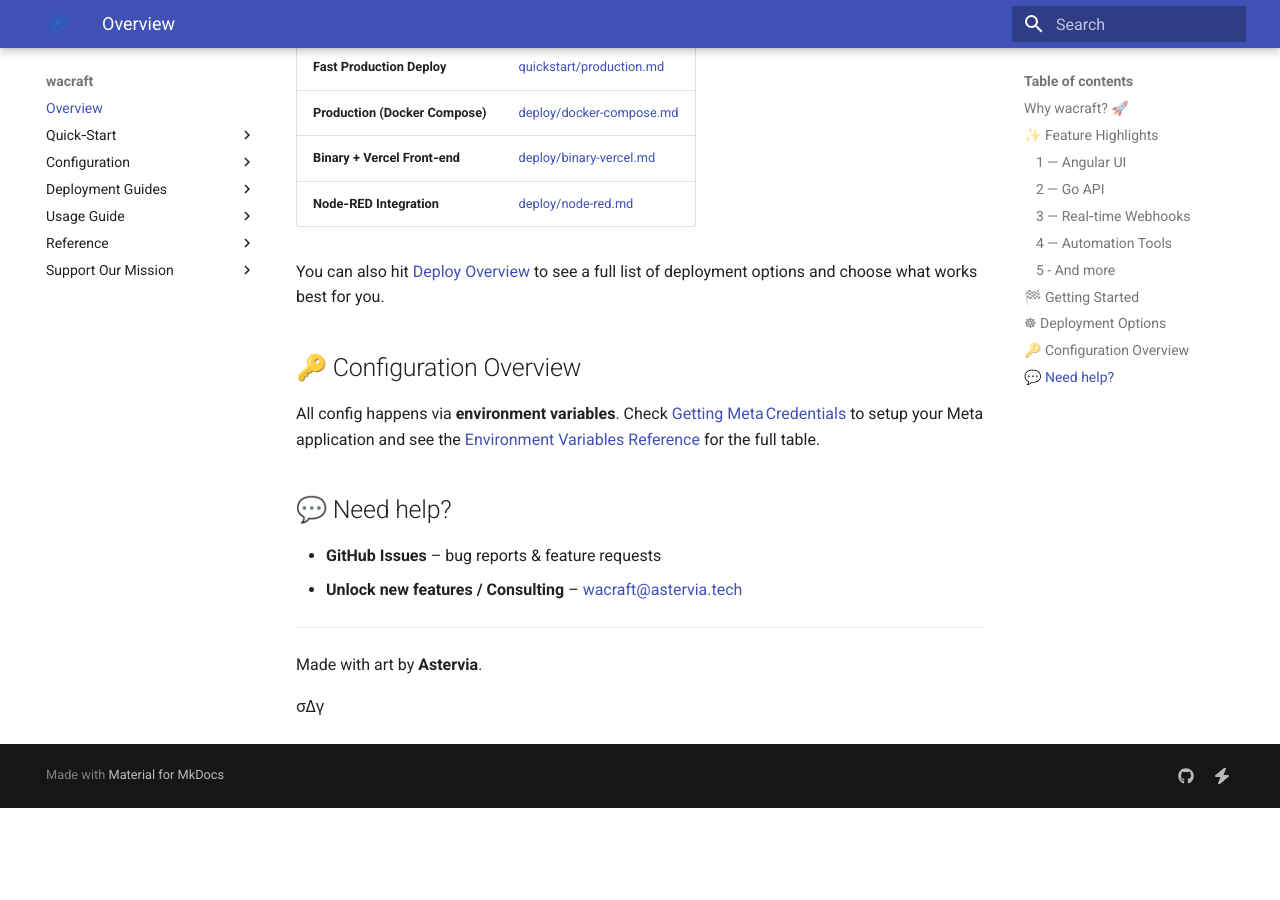
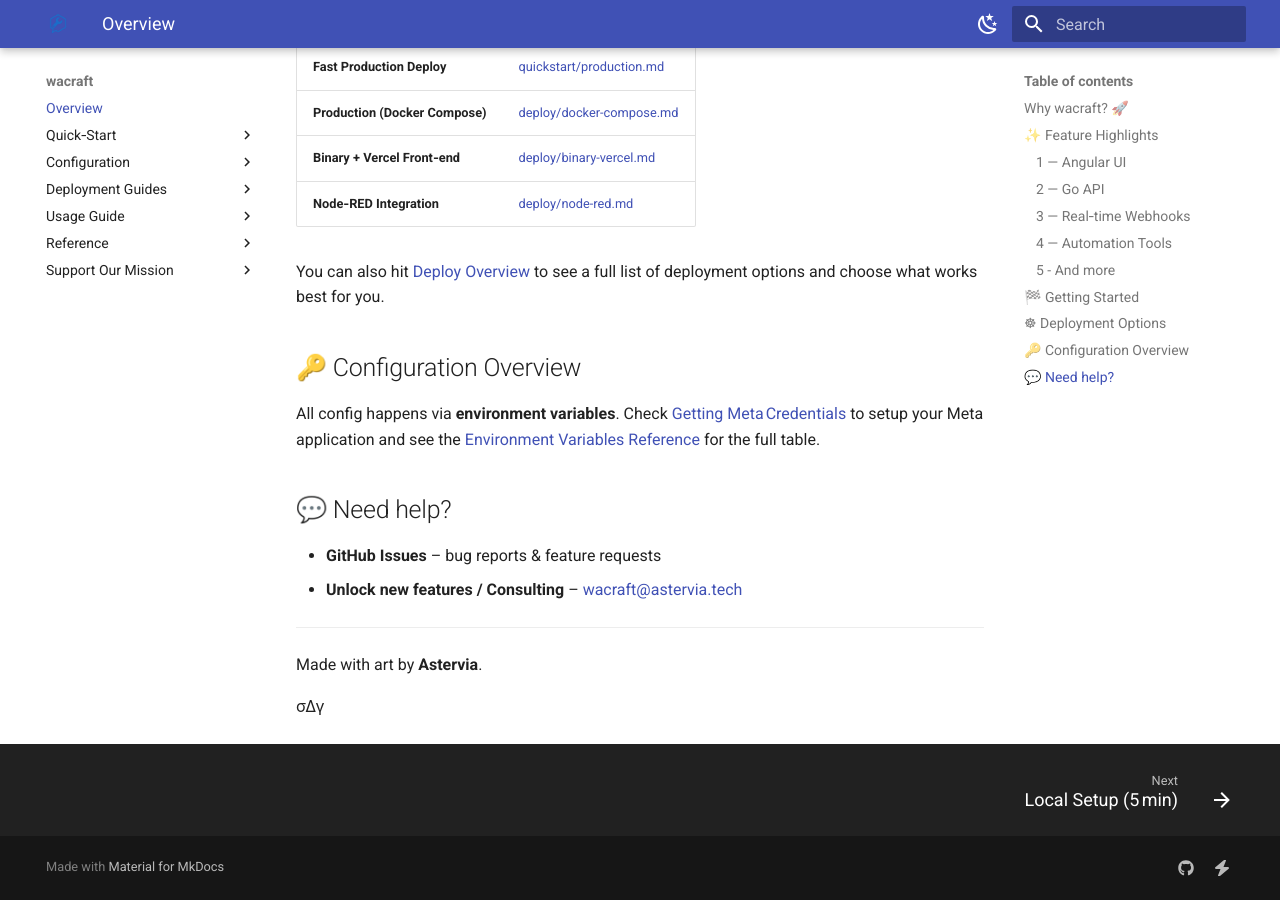
Before and after one commit to Astervia/wacraft, an MkDocs documentation site: the page built from docs/index.md, in a window 1280 px wide and 900 px high, scrolled down 2100 px. Built offline with MkDocs 1.6.1 and Material for MkDocs 9.7.7, drawn with Linux system fonts in a browser that asks for light colours; before the commit the page ends 2908 px from its top, so only the background shows below that.

```diff
--- a/mkdocs.yml
+++ b/mkdocs.yml
@@ -8,8 +8,17 @@ theme:
     logo: assets/images/icon-nobg.png
 
     features:
-        - content.code.copy # copy‑to‑clipboard buttons
-        # - navigation.footer
+        - content.code.copy
+        - navigation.footer
+    palette:
+        - scheme: default
+          toggle:
+              icon: material/weather-night
+              name: Switch to dark mode
+        - scheme: slate
+          toggle:
+              icon: material/white-balance-sunny
+              name: Switch to light mode
 
 extra:
     social:
```
